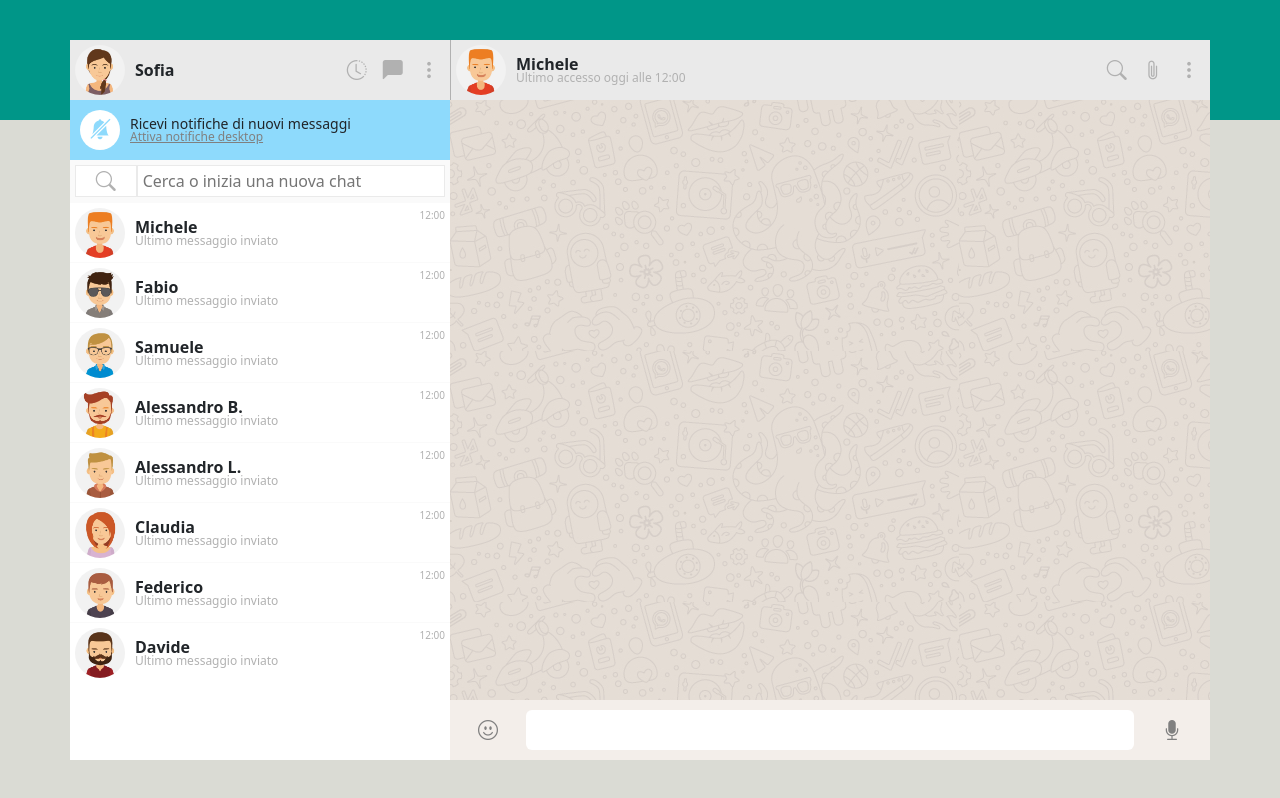
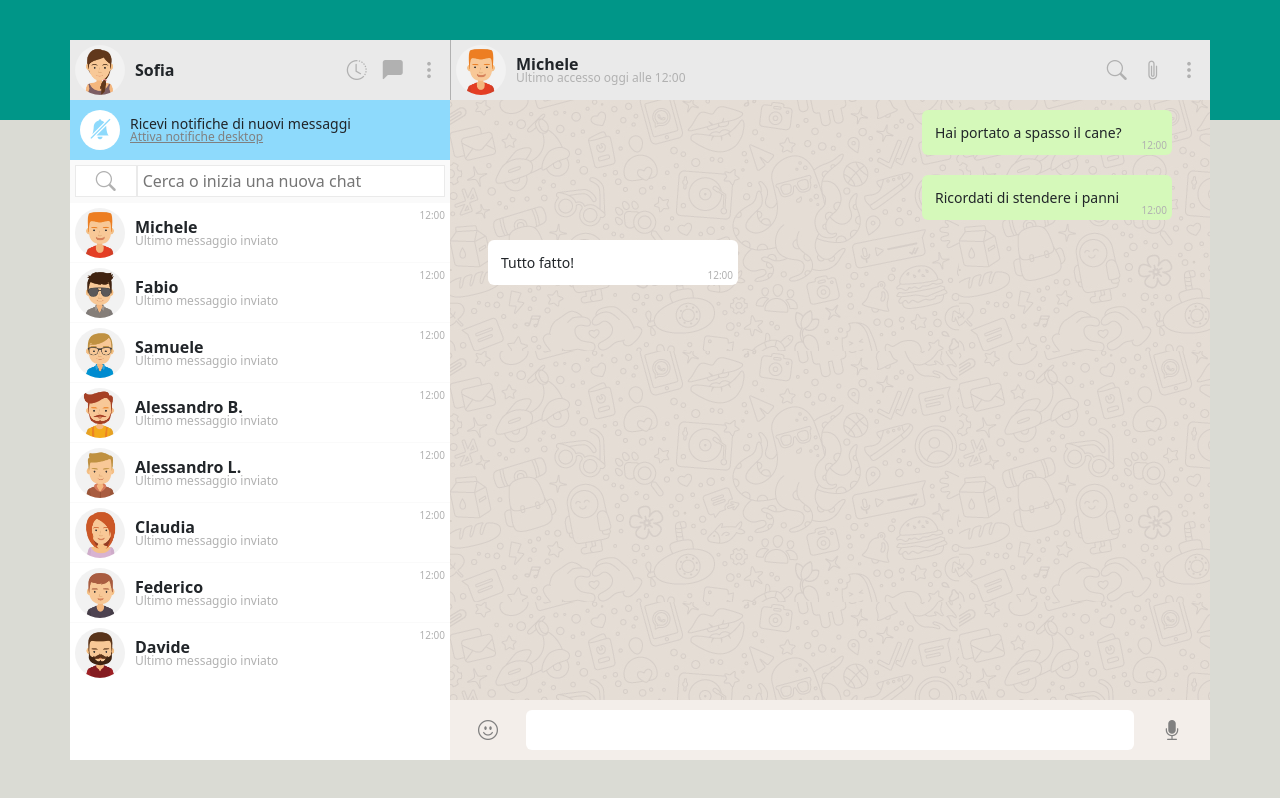
Before and after one commit to alessandrolongo99/vue-boolzapp, a plain HTML site: page index.html in a window 1280 px wide. Drawn offline with nearby package versions, Linux system fonts and the light colour scheme.

Commit message:
layout messages

```diff
--- a/index.html
+++ b/index.html
@@ -75,7 +75,11 @@
                 </div>
 
                 <div class="chat-body">
-
+                    <div class="message-container d-flex flex-column">
+                        <div class="message rounded sent-message">Hai portato a spasso il cane?<span>12:00</span></div>
+                        <div class="message rounded sent-message">Ricordati di stendere i panni<span>12:00</span></div>
+                        <div class="message rounded received-message">Tutto fatto!<span>12:00</span></div>
+                    </div>
                 </div>
 
                 <div class="text-bar d-flex justify-content-around align-items-center">
--- a/style.css
+++ b/style.css
@@ -38,7 +38,6 @@ img {
 .right {
     height: 100%;
     width: calc(100% / 3 * 2);
-    background-color: coral;
 }
 
 /* LEFT STYLE */
@@ -171,26 +170,62 @@ button {
     align-self: center;
 }
 
-.chat-body{
+.chat-body {
     height: calc(100% - 120px);
+    width: 100%;
     overflow-y: scroll;
+    overflow-x: hidden;
     background-image: url('./img/mine.jpg');
 }
 
+.message-container {
+    width: 90%;
+    margin: 0 auto;
+}
+
 /* TEXT-BAR */
-.text-bar{
+.text-bar {
     height: 60px;
     background-color: #f3eeea;
 }
 
-.text-input{
+.text-input {
     width: 80%;
     height: 40px;
     border: none;
 }
 
-.text-bar button{
+.text-bar button {
     width: 10%;
     color: grey;
     font-size: 20px;
 }
+
+/* CHAT */
+.message {
+    height: 45px;
+    min-width: 250px;
+    font-size: 14px;
+    line-height: 45px;
+    padding: 0 13px;
+    margin: 10px 0;
+    position: relative;
+}
+
+.sent-message {
+    background-color: #d5f9ba;
+    align-self: flex-end;
+}
+
+.received-message {
+    background-color: white;
+    align-self: flex-start;
+}
+
+.message span{
+    color: #b1b1b1;
+    font-size: 10px;
+    position: absolute;
+    bottom: -13px;
+    right: 5px;
+}
```
